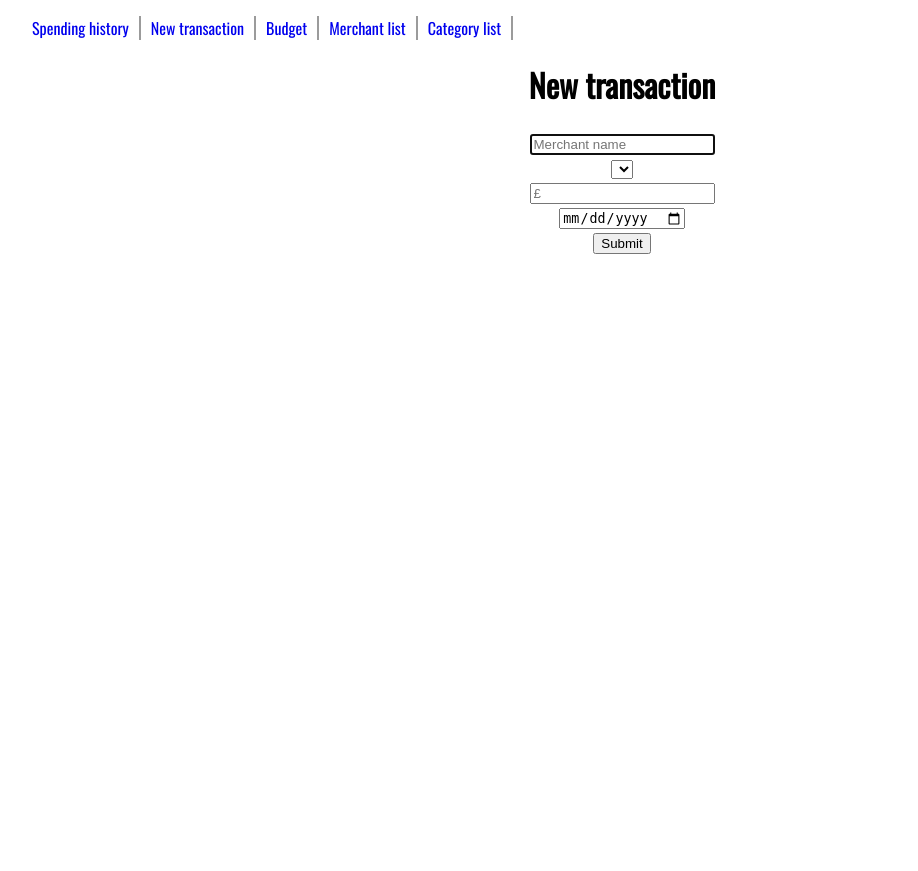
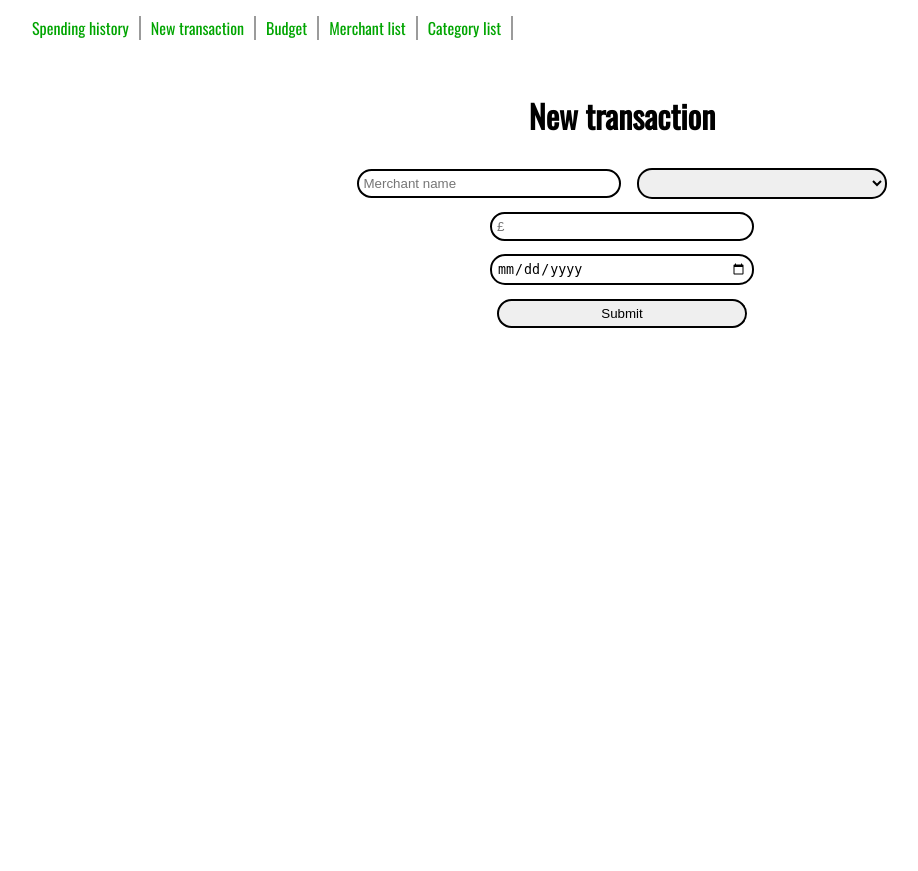
Before and after one commit to 96sii/spending_tracker_project, a Flask app: page /transactions/new in a window 1280 px wide. Shown: the whole page, without its empty margins (18-936 px from the left). Before the commit the page ends 254 px from the top, so only its background shows below. Run offline with Flask 2, Linux system fonts and the light colour scheme; data that the repository does not hold is empty; some libraries are stand-ins or nearby versions.

Commit message:
Further css styling added and added animation on nav bar on hover

```diff
--- a/static/style.css
+++ b/static/style.css
@@ -1,9 +1,46 @@
+html, body {
+    height: 100%;
+}
 body {
     font-family: 'Oswald', sans-serif;
     padding: 0;
     margin: 0;
 }
 
+header {
+    height: 30px;
+}
+
+a {
+    color: black;
+    text-decoration: none;
+}
+
+nav a:hover {
+    font-size: 1.5em;
+    transition: 0.2s;
+}
+
+input:focus,
+select:focus,
+textarea:focus,
+button:focus {
+    outline: none;
+}
+
+select, input {
+    margin: 0.5em;
+    width: 250px;
+    padding: 5px;
+    border: 2px solid black;
+    border-radius: 15px;
+}
+
+
+li a{
+    color: rgb(0, 165, 0);
+    text-decoration: none;
+}
 
 .menu {
     display: flex;
@@ -23,10 +60,22 @@ body {
 
 .container {
     text-align: center;
+    padding-top: 25px;
+    height: 100%;
 }
 
 .transaction-container {
     text-align: center;
+}
+
+#front-page-container {
+    width: 100%;
+    height: 100%;
+    text-align: center;
+}
+
+#h1-frontpage {
+    font-size: 5em;
 }
 
 
@@ -42,12 +91,13 @@ td {
     border-bottom: 1px solid rgb(148, 148, 148);
 }
 
+
 #td-1, #td-3 {
     background-color: rgb(218, 218, 218);
 }
 
 #under-budget {
-    color: green;
+    color: rgb(0, 165, 0);
 }
 
 #over-budget {
@@ -76,7 +126,7 @@ td {
     width: 200px;
     margin: 0 auto;
     height: 1em;
-    background-color: black;
+    background-color: rgb(209, 208, 208);
     border-radius: 1.5em;
     color: white;
 }
@@ -85,7 +135,7 @@ td {
     min-width: 0%;
     max-width: 100%;
     height: 100%;
-    background: green;
+    background: rgb(0, 165, 0);
     border-radius: 1.5em;
 }
 
@@ -109,6 +159,10 @@ td {
 }
 
 @media only screen and (max-width: 530px) {
+
+    header {
+        height: auto;
+    }
     .menu {
         display: inline;
     }
@@ -120,7 +174,7 @@ td {
         padding-left: 2%;
         border: none;
     }
-    #nav {
+    nav {
         display: none;
     }
 
@@ -172,7 +226,7 @@ td {
         -webkit-transform: rotate(-45deg) translate(0px);
     }
 
-    #menu:checked ~ #nav {
+    #menu:checked ~ nav {
         display: inline;
     }
 
--- a/templates/categories/show.html
+++ b/templates/categories/show.html
@@ -5,7 +5,8 @@
     <table>
         <tr>
             <td></td>
-            <td>{{ "£%.2f"|format(total|float) }}</td>
+            <td id="total">{{ "£%.2f"|format(total|float) }}</td>
+            <td></td>
         </tr>
         {% for transaction in transactions %}
             <tr>
--- a/templates/index.html
+++ b/templates/index.html
@@ -1,4 +1,8 @@
 {% extends 'base.html' %}
 {% block content %}
-    <h1>Spending tracker</h1>
+
+<div id="front-page-container">
+    <h1 id="h1-frontpage">Spending tracker</h1>
+</div>
+
 {% endblock content %}
--- a/templates/merchants/index.html
+++ b/templates/merchants/index.html
@@ -1,8 +1,10 @@
 {% extends 'base.html' %}
 {% block content %}
     {% for merchant in merchants %}
-        <a href="merchants/{{merchant.id}}">{{ merchant.name }}</a>
+        <div class="merchant-container">
+            <a href="merchants/{{merchant.id}}">{{ merchant.name }}</a>
+        <div class="merchant-container"></div>
     {% endfor %}
 
-    <h2><a href="merchants/new">Add new merchant</a></h2>
+    <h2><a href="merchants/new">Add new merchant ➡</a></h2>
 {% endblock content %}
--- a/templates/merchants/new.html
+++ b/templates/merchants/new.html
@@ -1,12 +1,17 @@
 {% extends 'base.html' %}
 {% block content %}
+    <h1>New merchant</h1>
     <form action="/merchants" method="post">
+        <div>
             <input type="text" name="merchant_name" placeholder="Merchant name" required autofocus>
+        </div>
+        <div>
             <select name="category_id" id="category-select">
                 {% for category in categories %}
                     <option value="{{ category.id }}">{{ category.category }}</option>
                 {% endfor %}
             </select>
+        </div>
         <input type="submit">
 
     </form>
--- a/templates/transactions/new.html
+++ b/templates/transactions/new.html
@@ -10,14 +10,13 @@
                 <option value="{{ merchant.id }}">{{ merchant.name }}</option>
             {% endfor %}
         </datalist>
+            <select name="category_id" id="">
+                {% for category in categories %}
+                    <option value="{{ category.id }}">{{ category.category }}</option>
+                {% endfor %}
+            </select>
     </div>
-    <div>
-        <select name="category_id" id="">
-            {% for category in categories %}
-                <option value="{{ category.id }}">{{ category.category }}</option>
-            {% endfor %}
-        </select>
-    </div>
+
     <div>
         <input type="float" id="amount-input" name="amount" placeholder="£" step=".01" required >
     </div>
```
Lines whose indentation alone changed are shown as unchanged.
